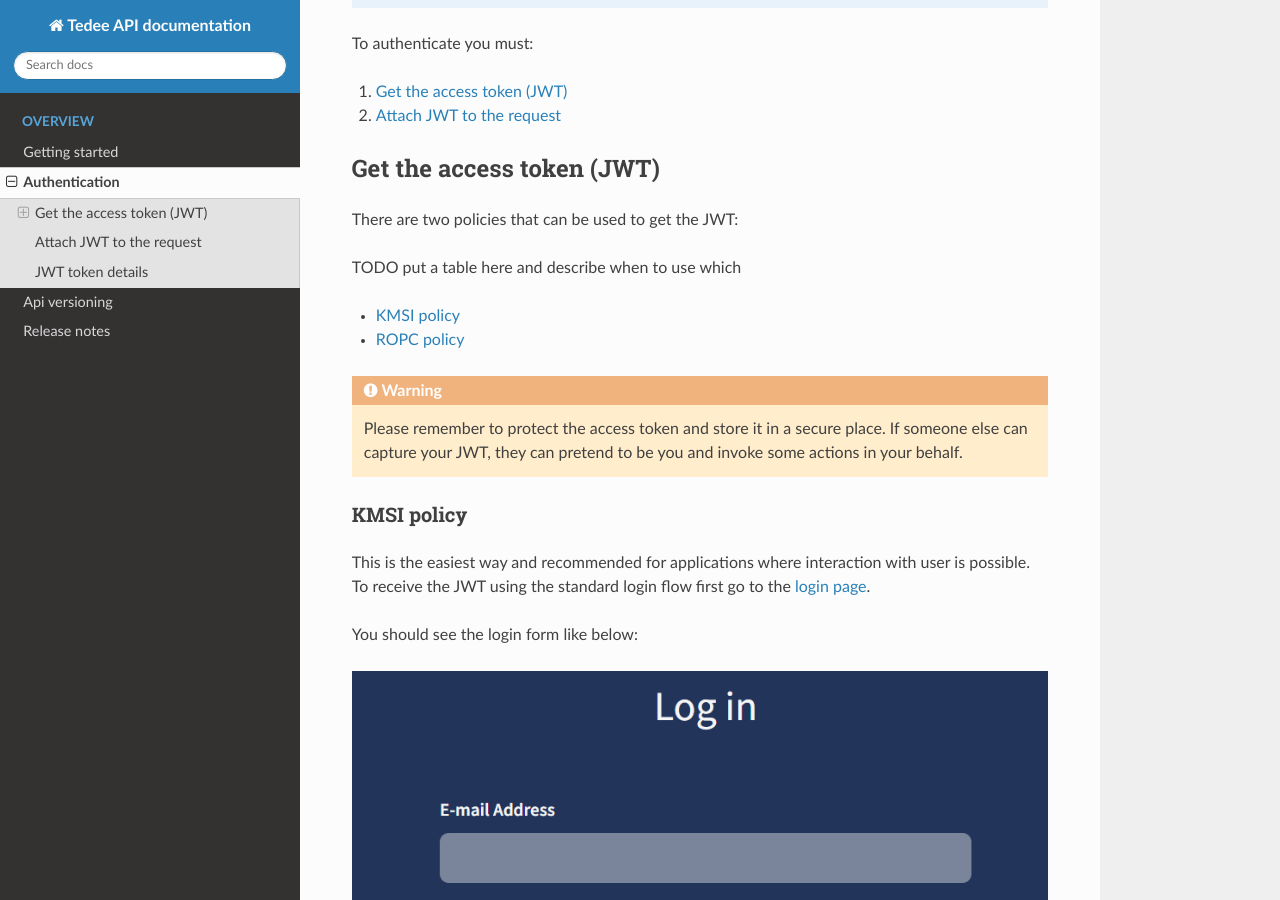
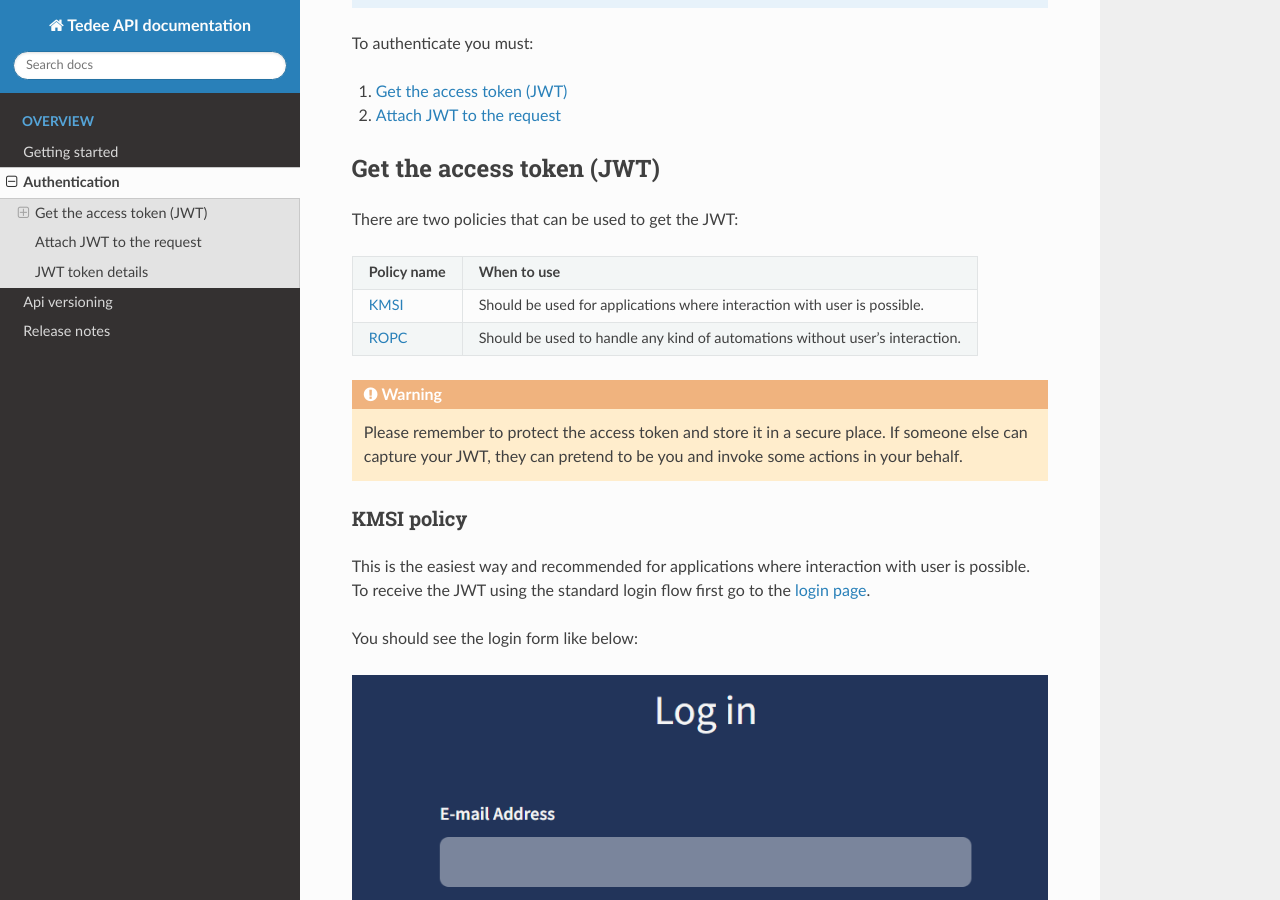
Before and after one commit to tedee-com/tedee-api-doc, a Sphinx documentation site: the page built from docs/source/authentication.rst, in a window 1280 px wide and 900 px high, scrolled down 301 px. Built offline with Sphinx 7.4.7 and the Read the Docs theme 2.0.0, drawn with Linux system fonts in a browser that asks for light colours.

Commit message:
Authentication policies adjustments

```diff
--- a/docs/source/authentication.rst
+++ b/docs/source/authentication.rst
@@ -19,10 +19,14 @@ Get the access token (JWT)
 
 There are two policies that can be used to get the JWT:
 
-TODO put a table here and describe when to use which
++---------------------------+------------------------------------------------------------------------------------------+
+| **Policy name**           | **When to use**                                                                          |
++---------------------------+------------------------------------------------------------------------------------------+
+| :ref:`KMSI <kmsi-policy>` | Should be used for applications where interaction with user is possible.                 |
++---------------------------+------------------------------------------------------------------------------------------+
+| :ref:`ROPC <ropc-policy>` | Should be used to handle any kind of automations without user's interaction.             |
++---------------------------+------------------------------------------------------------------------------------------+
 
-- :ref:`use-portal`
-- :ref:`call-auth-api`
 
 .. warning::
 
```
Also changed, not shown: other parts of docs/source/authentication.rst (+2 -2 lines).
